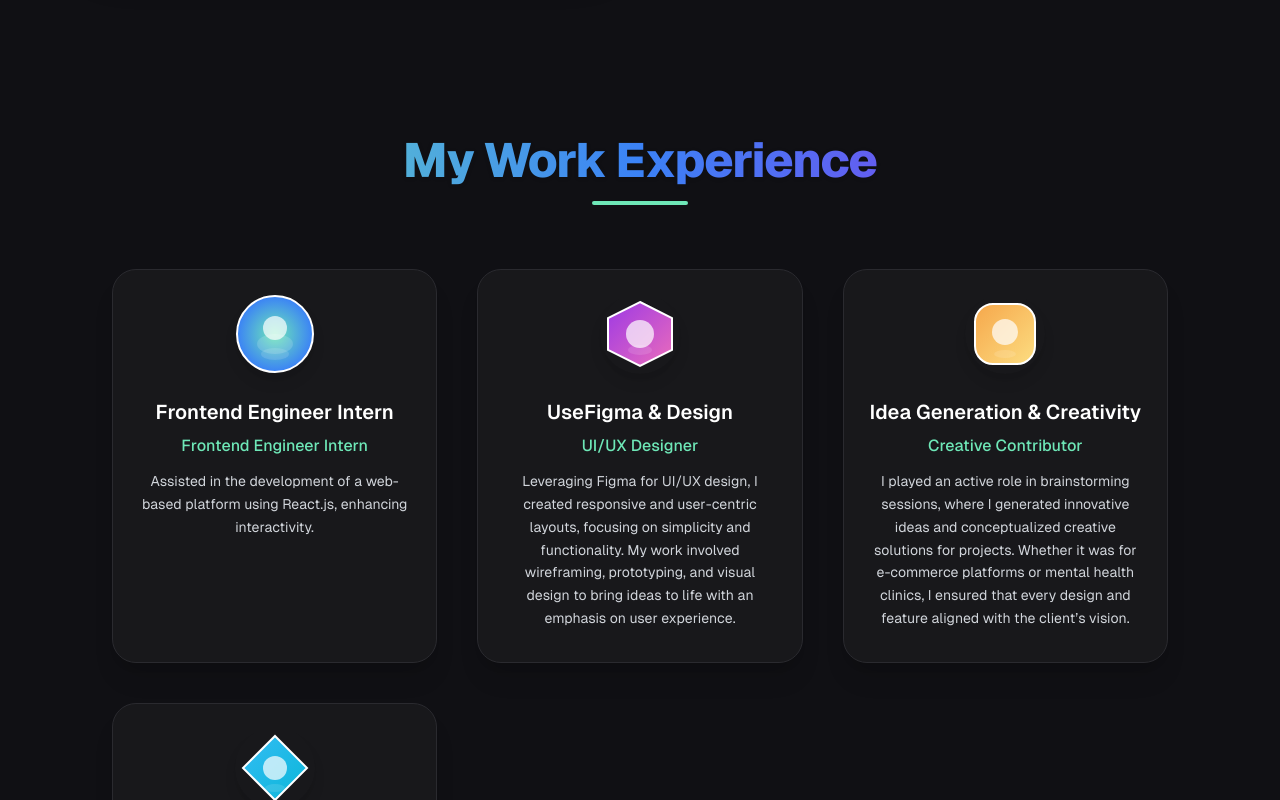
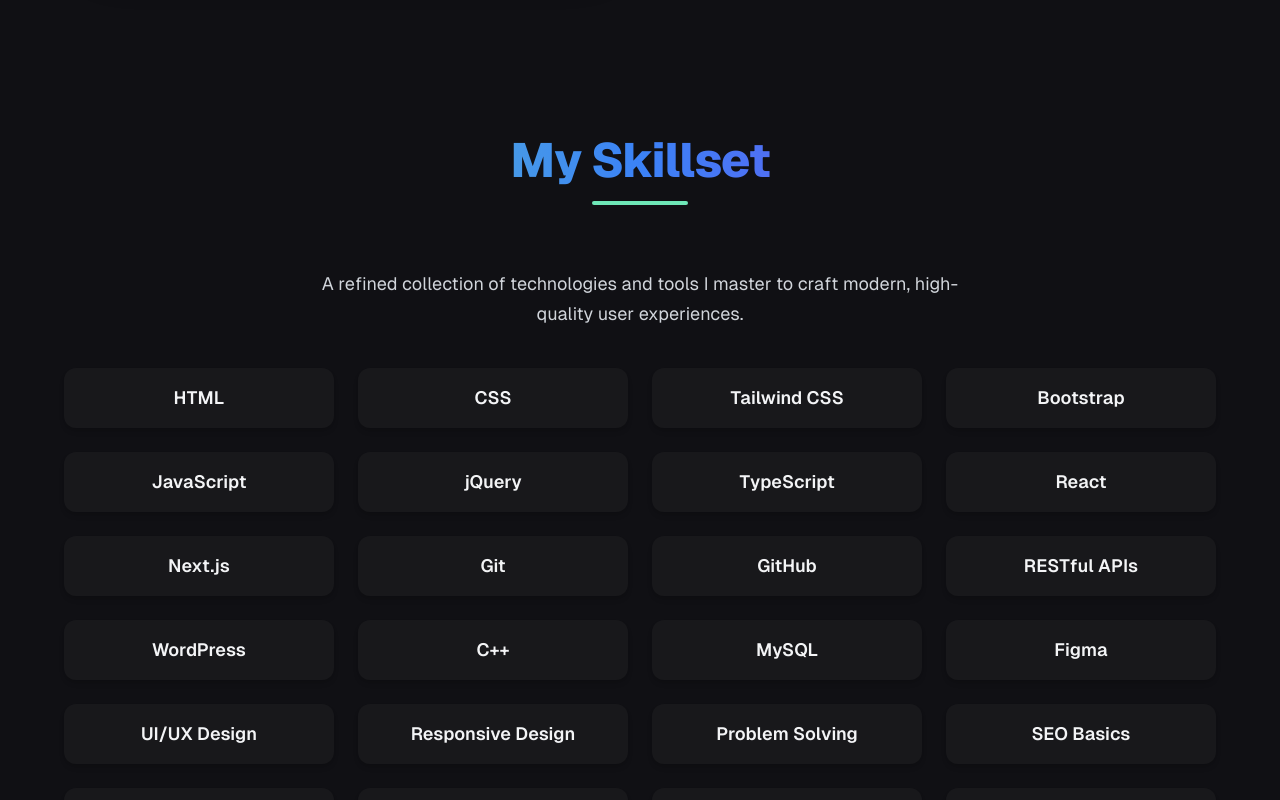
Before and after one commit to lancer7178/my-portfolio2, a Next.js app: page / in a window 1280 px wide. Shown: the part 5320-6120 px from the top of the page. Built offline with nearby package versions, Linux system fonts and the light colour scheme.

Commit message:
Feat : Create section Skills

```diff
--- a/src/components/SkillsSection.jsx
+++ b/src/components/SkillsSection.jsx
@@ -3,19 +3,57 @@ import { motion } from "framer-motion";
 export default function SkillsSection({ skills }) {
   return (
     <motion.section
-      className="max-w-3xl mx-auto py-16 px-4"
+      id="skills"
+      className="py-24 px-4 sm:px-8 lg:px-16"
       initial="hidden"
       whileInView="visible"
       viewport={{ once: true, amount: 0.3 }}
-      variants={{ hidden: { opacity: 0, y: 40 }, visible: { opacity: 1, y: 0, transition: { duration: 0.8, type: 'spring' } } }}
-      id="skills"
+      variants={{
+        hidden: { opacity: 0, y: 40 },
+        visible: {
+          opacity: 1,
+          y: 0,
+          transition: { duration: 0.8, type: "spring", staggerChildren: 0.05 },
+        },
+      }}
     >
-      <h2 className="text-3xl font-semibold mb-4 text-[#9333EA]">Skills</h2>
-      <ul className="flex flex-wrap gap-4 text-lg text-gray-200">
+      {/* Section Header */}
+      <motion.div
+        className="text-center mb-16"
+        initial={{ opacity: 0, x: -50 }}
+        whileInView={{ opacity: 1, x: 0 }}
+        transition={{ duration: 0.7, type: "spring" }}
+      >
+        <h2 className="text-4xl sm:text-5xl font-extrabold tracking-tight bg-gradient-to-r from-[#6EE7B7] via-[#3B82F6] to-[#9333EA] bg-clip-text text-transparent mb-4">
+          My Skillset
+        </h2>
+        <div className="w-24 h-1 bg-[#6EE7B7] mx-auto rounded-full" />
+      </motion.div>
+
+      {/* Optional Description */}
+      <motion.p
+        className="text-lg text-gray-300 leading-relaxed max-w-2xl mx-auto text-center mb-10"
+        initial={{ opacity: 0, y: 20 }}
+        whileInView={{ opacity: 1, y: 0 }}
+        transition={{ duration: 0.6 }}
+      >
+        A refined collection of technologies and tools I master to craft modern,
+        high-quality user experiences.
+      </motion.p>
+
+      {/* Skills Grid */}
+      <div className="grid grid-cols-2 sm:grid-cols-3 md:grid-cols-4 gap-6 max-w-6xl mx-auto">
         {skills.map((skill, idx) => (
-          <li key={idx} className="bg-[#232336] px-4 py-2 rounded-full">{skill}</li>
+          <motion.div
+            key={idx}
+            className="rounded-xl bg-[#18181b] hover:bg-[#1b1b29] transition-colors shadow-md px-6 py-4 text-center text-gray-100 font-semibold text-base sm:text-lg hover:shadow-lg hover:scale-105 duration-300"
+            whileHover={{ scale: 1.06 }}
+            transition={{ type: "spring", stiffness: 300 }}
+          >
+            {skill}
+          </motion.div>
         ))}
-      </ul>
+      </div>
     </motion.section>
   );
 }
--- a/src/pages/index.jsx
+++ b/src/pages/index.jsx
@@ -2,10 +2,10 @@ import localFont from "next/font/local";
 import HeroSection from "../components/HeroSection";
 import AboutSection from "../components/AboutSection";
 import ProjectsSection from "../components/ProjectsSection";
-// import SkillsSection from "../components/SkillsSection";
 import ContactSection from "../components/ContactSection";
 import TechStackSection from "../components/TechStackSection";
 import ExperienceSection from "../components/ExperienceSection";
+import SkillsSection from "@/components/SkillsSection";
 import Head from "next/head";
 
 const geistSans = localFont({
@@ -121,43 +121,30 @@ const projects = [
   },
 ];
 const skills = [
+  "HTML",
+  "CSS",
+  "Tailwind CSS",
+  "Bootstrap",
+  "JavaScript",
+  "jQuery",
+  "TypeScript",
   "React",
   "Next.js",
-  "Tailwind CSS",
-  "JavaScript",
-  "TypeScript",
-  "HTML",
-  "CSS",
-  "Figma",
   "Git",
   "GitHub",
+  "RESTful APIs",
+  "WordPress",
+  "C++",
+  "MySQL",
+  "Figma",
   "UI/UX Design",
   "Responsive Design",
-  "Web Development",
-  "Front-End Development",
   "Problem Solving",
-  "Collaboration",
-  "Communication",
-  "Agile Methodologies",
-  "Version Control",
-  "Cross-Browser Compatibility",
-  "Performance Optimization",
-  "Accessibility (a11y)",
-  "RESTful APIs",
   "SEO Basics",
-  "Testing and Debugging",
-  "Code Review",
   "Continuous Learning",
   "Creative Thinking",
-  "Time Management",
-  "Attention to Detail",
-  "User-Centered Design",
-  "Prototyping",
-  "Wireframing",
-  "Design Systems",
   "Component Libraries",
   "Animation and Motion Design",
-  "Cross-Functional Collaboration",
 ];
 const experiences = [
   {
@@ -218,12 +205,11 @@ export default function Home() {
         />
         <TechStackSection />
         <ProjectsSection projects={projects} />
-
-        {/* <SkillsSection skills={skills} /> */}
+        <SkillsSection skills={skills} />
         <ExperienceSection experiences={experiences} />
         <ContactSection
-          email="abdulatif@email.com"
-          cvLink="/AbdulatifSelemResume.pdf"
+          email="abdlatefkhatib@email.com"
+          cvLink="/public/AbdulatifSelemResume.pdf"
         />
       </div>
     </>
```
